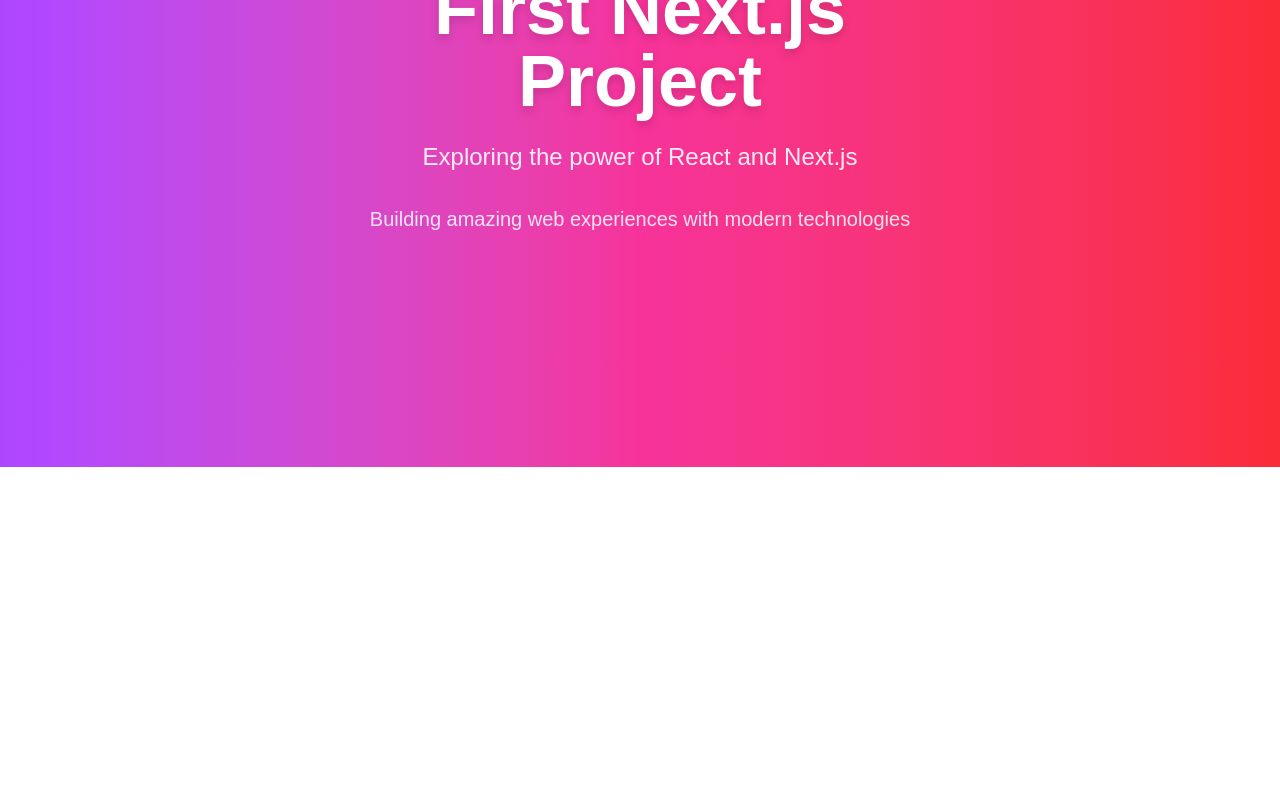
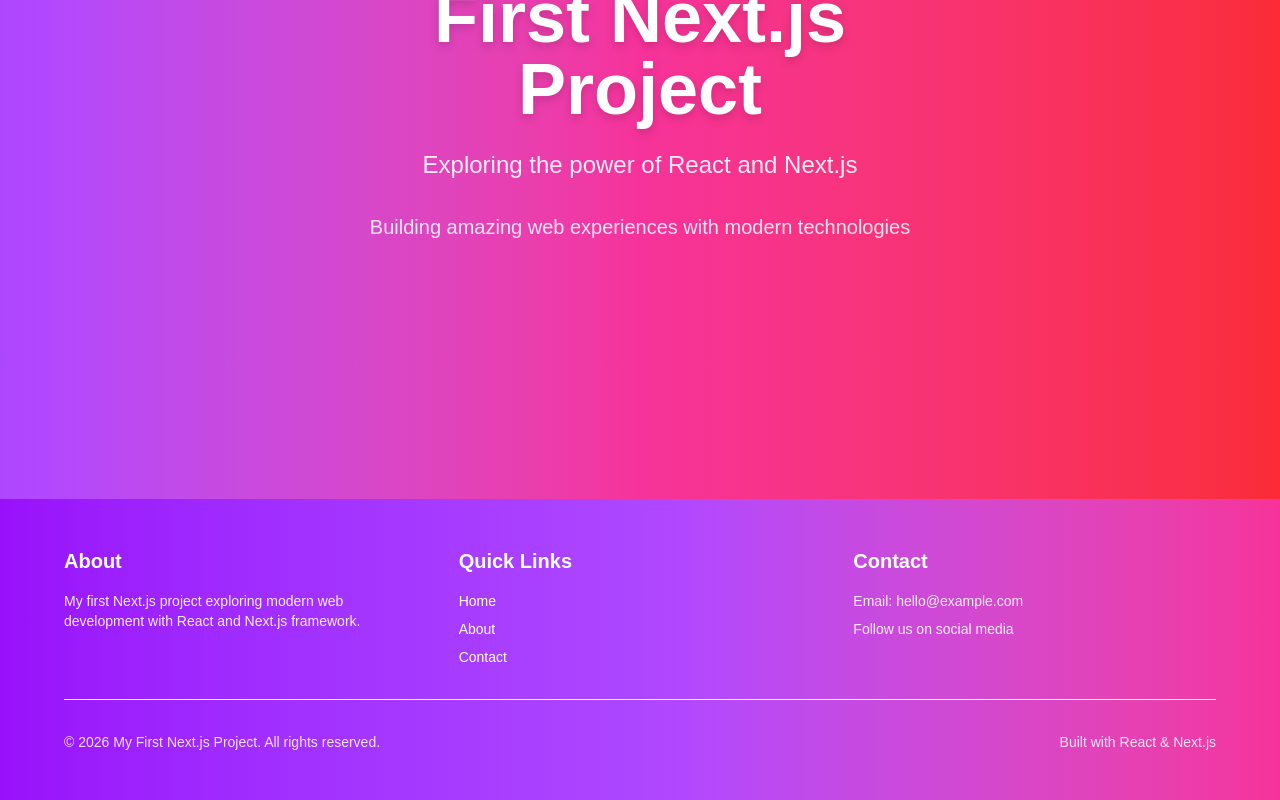
Before and after one commit to WaseurGIT/next-js-practice, a Next.js app: page / in a window 1280 px wide. Shown: the part 397-1197 px from the top of the page. Before the commit the page ends 864 px from the top, so only its background shows below. Built offline with nearby package versions, Linux system fonts and the light colour scheme.

Commit message:
footer added

```diff
--- a/src/app/layout.js
+++ b/src/app/layout.js
@@ -1,3 +1,4 @@
+import Footer from "@/components/Footer";
 import "./globals.css";
 import Navbar from "@/components/Navbar";
 
@@ -15,6 +16,9 @@
             <Navbar />
           </div>
           {children}
+          <div className="pt-6">
+            <Footer />
+          </div>
         </div>
       </body>
     </html>
--- /dev/null
+++ b/src/components/Footer.jsx
@@ -0,0 +1,70 @@
+"use client";
+
+import Link from "next/link";
+import React from "react";
+
+const Footer = () => {
+  return (
+    <footer className="bg-gradient-to-r from-purple-600 via-purple-500 to-pink-500 text-white py-12 px-6">
+      <div className="max-w-6xl mx-auto">
+        <div className="grid grid-cols-1 md:grid-cols-3 gap-8 mb-8">
+          {/* About Section */}
+          <div>
+            <h3 className="text-xl font-bold mb-4">About</h3>
+            <p className="text-sm opacity-90">
+              My first Next.js project exploring modern web development with
+              React and Next.js framework.
+            </p>
+          </div>
+
+          {/* Quick Links */}
+          <div>
+            <h3 className="text-xl font-bold mb-4">Quick Links</h3>
+            <ul className="space-y-2 text-sm">
+              <li>
+                <Link href="/" className="hover:opacity-75 transition">
+                  Home
+                </Link>
+              </li>
+              <li>
+                <Link href="/about" className="hover:opacity-75 transition">
+                  About
+                </Link>
+              </li>
+              <li>
+                <Link href="/contact" className="hover:opacity-75 transition">
+                  Contact
+                </Link>
+              </li>
+            </ul>
+          </div>
+
+          {/* Contact Section */}
+          <div>
+            <h3 className="text-xl font-bold mb-4">Contact</h3>
+            <p className="text-sm opacity-90">
+              Email:{" "}
+              <Link
+                href="mailto:hello@example.com"
+                className="hover:opacity-75 transition"
+              >
+                hello@example.com
+              </Link>
+            </p>
+            <p className="text-sm opacity-90 mt-2">Follow us on social media</p>
+          </div>
+        </div>
+
+        {/* Divider */}
+        <div className="border-t border-white border-opacity-20 pt-8">
+          <div className="flex flex-col md:flex-row justify-between items-center text-sm opacity-85">
+            <p>&copy; 2026 My First Next.js Project. All rights reserved.</p>
+            <p>Built with React & Next.js</p>
+          </div>
+        </div>
+      </div>
+    </footer>
+  );
+};
+
+export default Footer;
--- a/src/components/Navbar.jsx
+++ b/src/components/Navbar.jsx
@@ -1,3 +1,4 @@
+import Link from "next/link";
 import React from "react";
 
 const Navbar = () => {
@@ -10,12 +11,20 @@
   ];
 
   return (
-    <div className="max-w-7xl bg-white/30 mx-auto py-2 rounded-lg">
+    <div className="max-w-7xl bg-white/30 mx-auto py-2 rounded-lg flex items-center justify-between px-6">
+      <div>
+        <h1 className="text-2xl font-bold text-white">Next.js</h1>
+      </div>
+
       <div className="flex items-center justify-center gap-10">
         {navLinks.map((link) => (
-          <a key={link.path} href={link.path} className="text-white hover:underline">
+          <Link
+            key={link.path}
+            href={link.path}
+            className="text-white hover:underline"
+          >
             {link.label}
-          </a>
+          </Link>
         ))}
       </div>
     </div>
```
